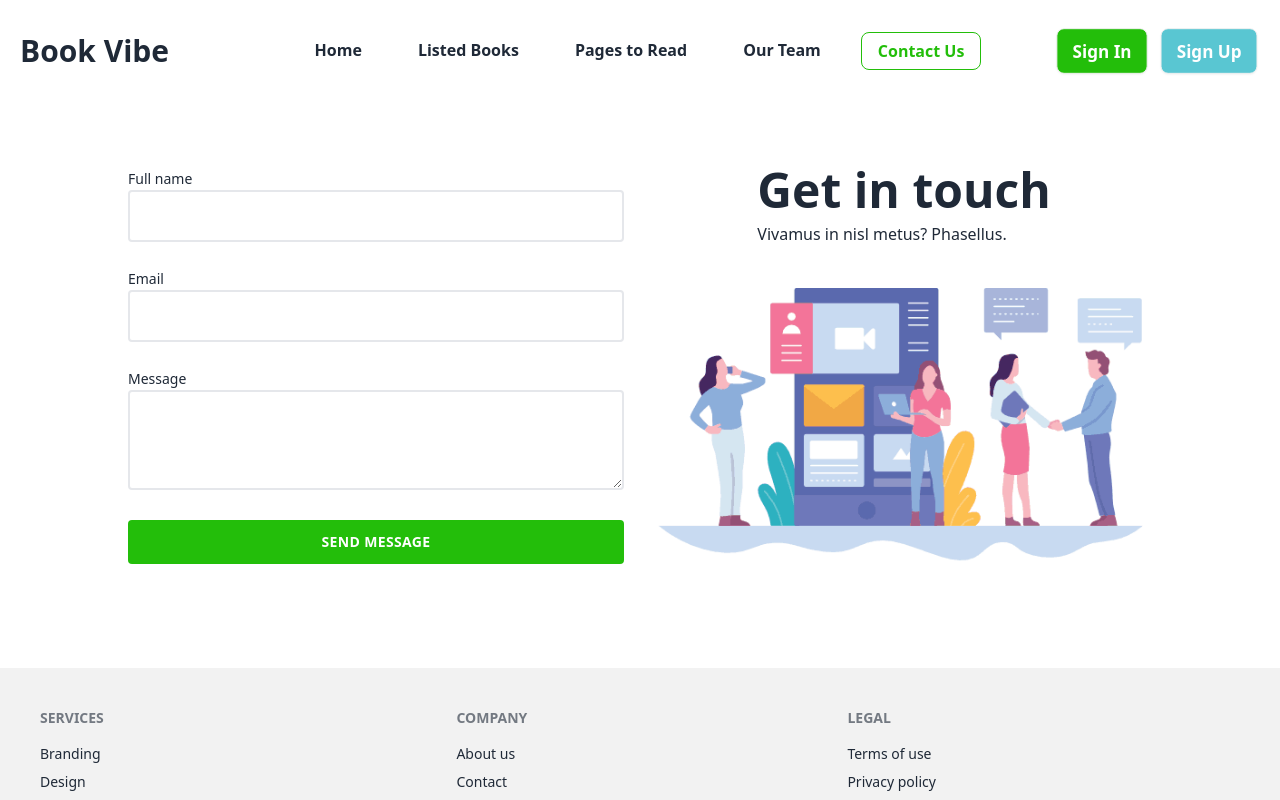
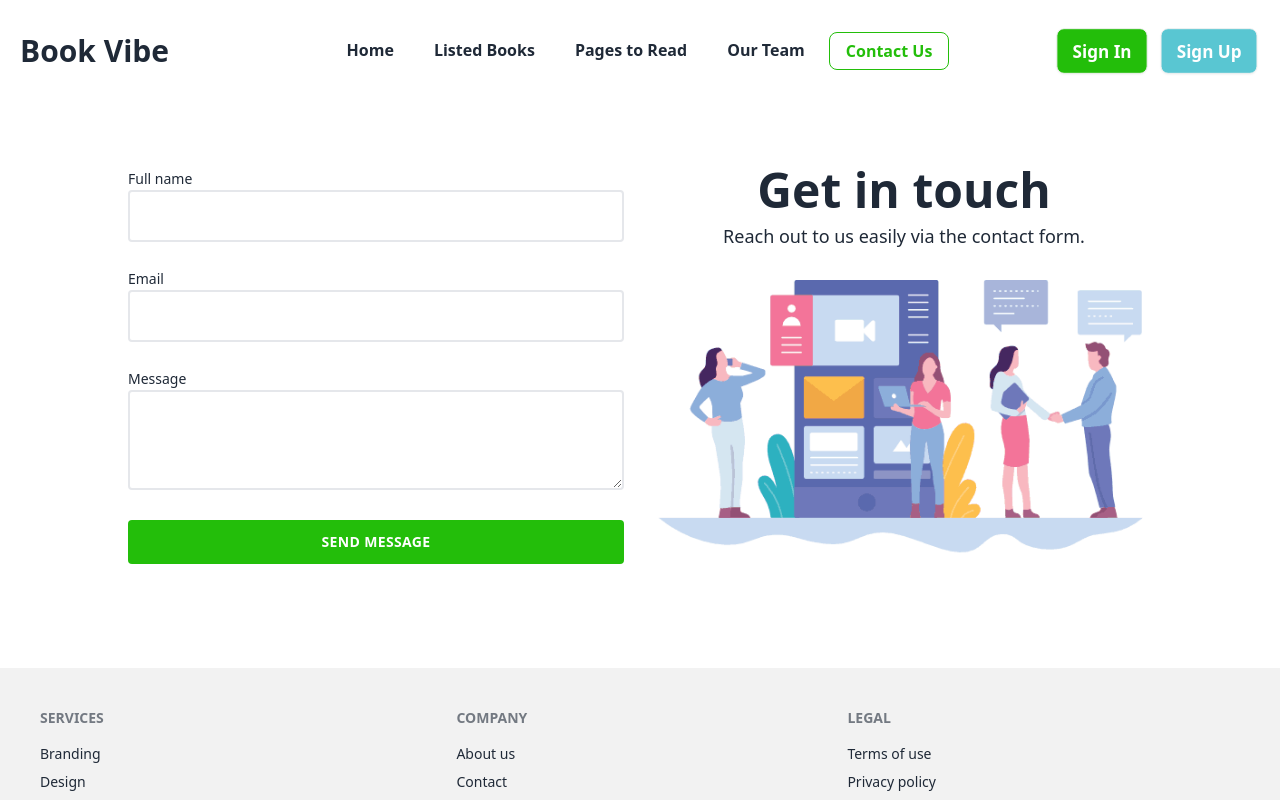
Before and after one commit to ChowdhuryFatema/book-vibe, a React (Vite) app: page /contact in a window 1280 px wide. Shown: the top 800 px of the page. Built offline with nearby package versions, Linux system fonts and the light colour scheme.

Commit message:
Added View Details Button Functionality

```diff
--- a/src/components/Header.jsx
+++ b/src/components/Header.jsx
@@ -21,7 +21,7 @@ const Header = () => {
                 <Link to='/' className="text-xl md:text-3xl font-bold">Book Vibe</Link>
             </div>
             <div className="navbar-center hidden lg:flex">
-                <ul className="menu menu-horizontal px-1 *:mx-3 *:text-[16px] *:font-semibold">
+                <ul className="menu menu-horizontal px-2 *:mx-1 *:text-[16px] *:font-semibold">
                 <NavLink className='hover:bg-[#23BE0A] hover:text-white py-2 px-4 rounded-lg' to="/">Home</NavLink>
                 <NavLink className='hover:bg-[#23BE0A] hover:text-white py-2 px-4 rounded-lg' to="/listed-books">Listed Books</NavLink>
                 <NavLink className='hover:bg-[#23BE0A] hover:text-white py-2 px-4 rounded-lg' to='/pages-read'>Pages to Read</NavLink>
--- a/src/components/ReadCard.jsx
+++ b/src/components/ReadCard.jsx
@@ -2,9 +2,11 @@ import PropTypes from 'prop-types';
 import { LuUsers } from "react-icons/lu";
 import { MdOutlineRestorePage } from "react-icons/md";
 import { CiLocationOn } from "react-icons/ci";
+import { Link } from 'react-router-dom';
 
 const ReadCard = ({ book }) => {
     const {
+        bookId,
         image, bookName,
         author, tags,
         yearOfPublishing,
@@ -42,7 +44,7 @@ const ReadCard = ({ book }) => {
                         <div className='flex flex-wrap gap-5 items-center'>
                         <button className="btn btn-sm rounded-full bg-sky-100 text-sky-500">Category: {category}</button>
                         <button className="btn btn-sm rounded-full bg-red-100 text-red-500">Rating: {rating}</button>
-                        <a className="btn text-white bg-[#23BE0A] hover:bg-[#40df28]">View Details</a>
+                        <Link to={`/book/${bookId}`} className="btn text-white bg-[#23BE0A] hover:bg-[#40df28]">View Details</Link>
                         </div>
                     </div>
                 </div>
--- a/src/pages/ContactUs.jsx
+++ b/src/pages/ContactUs.jsx
@@ -2,9 +2,9 @@ import contactImg from './../assets/contact.png'
 
 const ContactUs = () => {
     return (
-        <div className="grid max-w-screen-xl grid-cols-1 gap-8 px-8 py-16 mx-auto rounded-lg md:grid-cols-2 md:px-12 lg:px-16 xl:px-32 dark:bg-gray-100 dark:text-gray-800">
+        <div className="flex flex-col-reverse lg:flex-row  max-w-screen-xl gap-8 px-8 py-5 lg:py-16 mx-auto rounded-lg md:px-12 lg:px-16 xl:px-32 dark:bg-gray-100 dark:text-gray-800">
 
-            <form className="space-y-6">
+            <form className="flex-1 space-y-6">
                 <div>
                     <label className="text-sm">Full name</label>
                     <input id="name" type="text" placeholder="" className="border-2 w-full p-3 rounded dark:bg-gray-100" />
@@ -19,13 +19,17 @@ const ContactUs = () => {
                 </div>
                 <button type="submit" className="text-white bg-[#23BE0A] hover:bg-[#40df28] w-full p-3 text-sm font-bold tracking-wide uppercase rounded">Send Message</button>
             </form>
-            <div className="flex flex-col justify-between">
-                <div className="space-y-2 mx-auto">
-                    <h2 className="text-4xl font-bold leading-tight lg:text-5xl">Get in touch</h2>
-                    <div className="dark:text-gray-600">Vivamus in nisl metus? Phasellus.
+
+            <div className='flex-1'>
+                <div className="flex flex-col justify-between">
+                    <div className="space-y-2 mx-auto *:text-center mb-5">
+                        <h2 className="text-4xl font-bold leading-tight lg:text-5xl">Get in touch</h2>
+                        <p className='text-sm md:text-lg'>Reach out to us easily via the contact form.</p>
+                    </div>
+                    <div>
+                        <img src={contactImg} alt="" className="" />
                     </div>
                 </div>
-                <img src={contactImg} alt="" className="" />
             </div>
         </div>
     );
--- a/src/pages/Team.jsx
+++ b/src/pages/Team.jsx
@@ -4,14 +4,13 @@ const Team = () => {
     return (
         <section className="dark:bg-gray-100 dark:text-gray-800">
             <div className="container flex flex-col items-center justify-center p-4 mx-auto sm:p-10">
-                <p className="p-2 text-sm font-medium tracking-wider text-center uppercase">Development team</p>
-                <h1 className="text-3xl font-bold leading-none text-center sm:text-5xl">The talented people behind the scenes</h1>
+                <h1 className="text-3xl font-bold leading-none text-center sm:text-5xl">Our Team</h1>
                 <div className="flex flex-row flex-wrap-reverse justify-center mt-8">
                     <div className="shadow-lg border flex flex-col justify-center w-full px-8 mx-6 my-12 text-center rounded-md md:w-96 lg:w-80 xl:w-64 dark:bg-gray-800 dark:text-gray-100">
                         <img alt="" className="self-center flex-shrink-0 w-24 h-24 -mt-12 bg-center bg-cover rounded-full dark:bg-gray-500" src="https://source.unsplash.com/100x100/?portrait?0" />
                         <div className="flex-1 my-4">
-                            <p className="text-xl font-semibold leading-snug">Leroy Jenkins</p>
-                            <p>Visual Designer</p>
+                            <p className="text-xl font-semibold leading-snug">Rachel Barnes</p>
+                            <p>Author</p>
                         </div>
                         <div className="flex items-center justify-center p-3 space-x-3 border-t-2">
                             <a rel="noopener noreferrer" href="#" title="Email" className="dark:text-gray-50 hover:dark:text-violet-600">
@@ -40,8 +39,8 @@ const Team = () => {
                     <div className="shadow-lg border flex flex-col justify-center w-full px-8 mx-6 my-12 text-center rounded-md md:w-96 lg:w-80 xl:w-64 dark:bg-gray-800 dark:text-gray-100">
                         <img alt="" className="self-center flex-shrink-0 w-24 h-24 -mt-12 bg-center bg-cover rounded-full dark:bg-gray-500" src="https://source.unsplash.com/100x100/?portrait?1" />
                         <div className="flex-1 my-4">
-                            <p className="text-xl font-semibold leading-snug">Leroy Jenkins</p>
-                            <p>Visual Designer</p>
+                            <p className="text-xl font-semibold leading-snug ">onathan Miller</p>
+                            <p>Editor</p>
                         </div>
                         <div className="flex items-center justify-center p-3 space-x-3 border-t-2">
                             <a rel="noopener noreferrer" href="#" title="Email" className="dark:text-gray-50 hover:dark:text-violet-600">
@@ -70,8 +69,8 @@ const Team = () => {
                     <div className="shadow-lg border flex flex-col justify-center w-full px-8 mx-6 my-12 text-center rounded-md md:w-96 lg:w-80 xl:w-64 dark:bg-gray-800 dark:text-gray-100">
                         <img alt="" className="self-center flex-shrink-0 w-24 h-24 -mt-12 bg-center bg-cover rounded-full dark:bg-gray-500" src="https://source.unsplash.com/100x100/?portrait?2" />
                         <div className="flex-1 my-4">
-                            <p className="text-xl font-semibold leading-snug">Leroy Jenkins</p>
-                            <p>Visual Designer</p>
+                            <p className="text-xl font-semibold leading-snug">Olivia Watson</p>
+                            <p>Literary Agent</p>
                         </div>
                         <div className="flex items-center justify-center p-3 space-x-3 border-t-2">
                             <a rel="noopener noreferrer" href="#" title="Email" className="dark:text-gray-50 hover:dark:text-violet-600">
@@ -100,8 +99,8 @@ const Team = () => {
                     <div className="shadow-lg border flex flex-col justify-center w-full px-8 mx-6 my-12 text-center rounded-md md:w-96 lg:w-80 xl:w-64 dark:bg-gray-800 dark:text-gray-100">
                         <img alt="" className="self-center flex-shrink-0 w-24 h-24 -mt-12 bg-center bg-cover rounded-full dark:bg-gray-500" src="https://source.unsplash.com/100x100/?portrait?3" />
                         <div className="flex-1 my-4">
-                            <p className="text-xl font-semibold leading-snug">Leroy Jenkins</p>
-                            <p>Visual Designer</p>
+                            <p className="text-xl font-semibold leading-snug">Benjamin Carter</p>
+                            <p>Ghostwriter</p>
                         </div>
                         <div className="flex items-center justify-center p-3 space-x-3 border-t-2">
                             <a rel="noopener noreferrer" href="#" title="Email" className="dark:text-gray-50 hover:dark:text-violet-600">
@@ -130,8 +129,8 @@ const Team = () => {
                     <div className="shadow-lg border flex flex-col justify-center w-full px-8 mx-6 my-12 text-center rounded-md md:w-96 lg:w-80 xl:w-64 dark:bg-gray-800 dark:text-gray-100">
                         <img alt="" className="self-center flex-shrink-0 w-24 h-24 -mt-12 bg-center bg-cover rounded-full dark:bg-gray-500" src="https://source.unsplash.com/100x100/?portrait?4" />
                         <div className="flex-1 my-4">
-                            <p className="text-xl font-semibold leading-snug">Leroy Jenkins</p>
-                            <p>Visual Designer</p>
+                            <p className="text-xl font-semibold leading-snug">Sophia Roberts</p>
+                            <p>Book Publicist</p>
                         </div>
                         <div className="flex items-center justify-center p-3 space-x-3 border-t-2">
                             <a rel="noopener noreferrer" href="#" title="Email" className="dark:text-gray-50 hover:dark:text-violet-600">
@@ -160,8 +159,8 @@ const Team = () => {
                     <div className="shadow-lg border flex flex-col justify-center w-full px-8 mx-6 my-12 text-center rounded-md md:w-96 lg:w-80 xl:w-64 dark:bg-gray-800 dark:text-gray-100">
                         <img alt="" className="self-center flex-shrink-0 w-24 h-24 -mt-12 bg-center bg-cover rounded-full dark:bg-gray-500" src="https://source.unsplash.com/100x100/?portrait?5" />
                         <div className="flex-1 my-4">
-                            <p className="text-xl font-semibold leading-snug">Leroy Jenkins</p>
-                            <p>Visual Designer</p>
+                            <p className="text-xl font-semibold leading-snug">Daniel Evans</p>
+                            <p>Copyeditor</p>
                         </div>
                         <div className="flex items-center justify-center p-3 space-x-3 border-t-2">
                             <a rel="noopener noreferrer" href="#" title="Email" className="dark:text-gray-50 hover:dark:text-violet-600">
```
